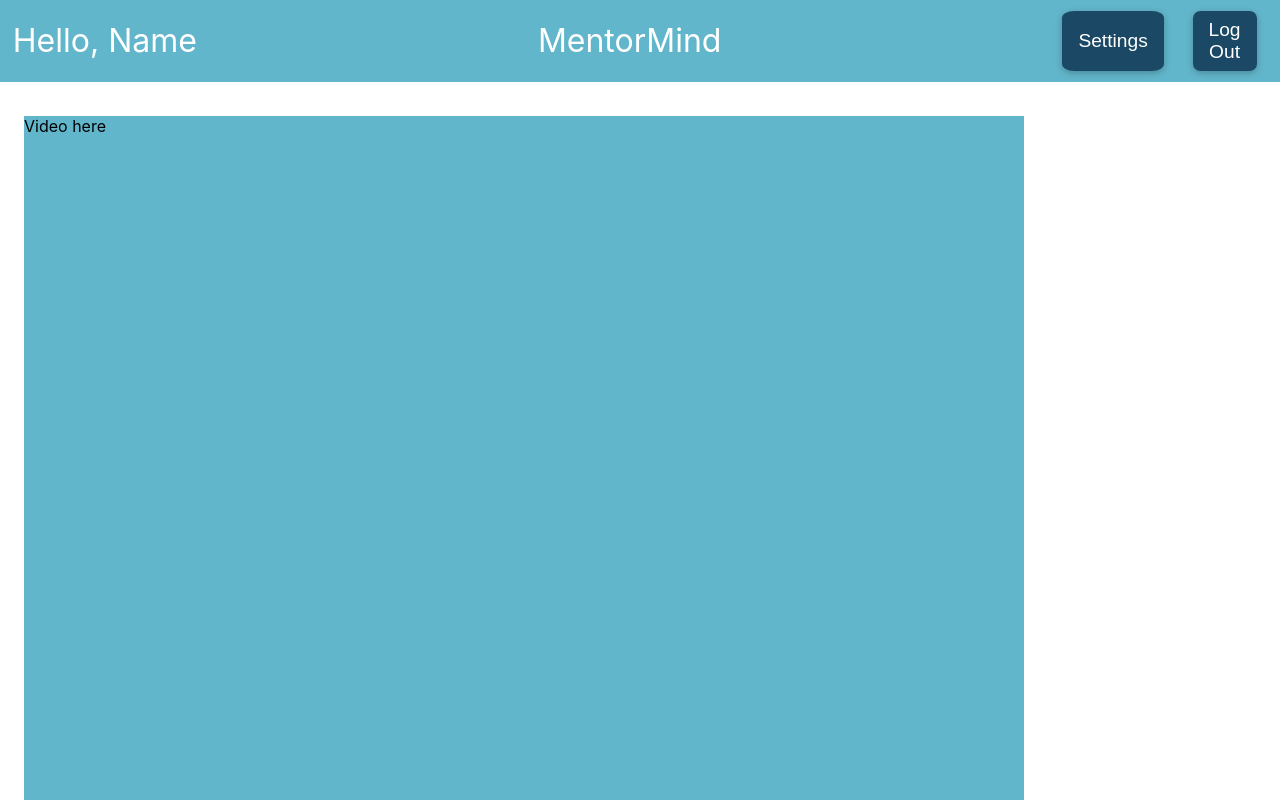
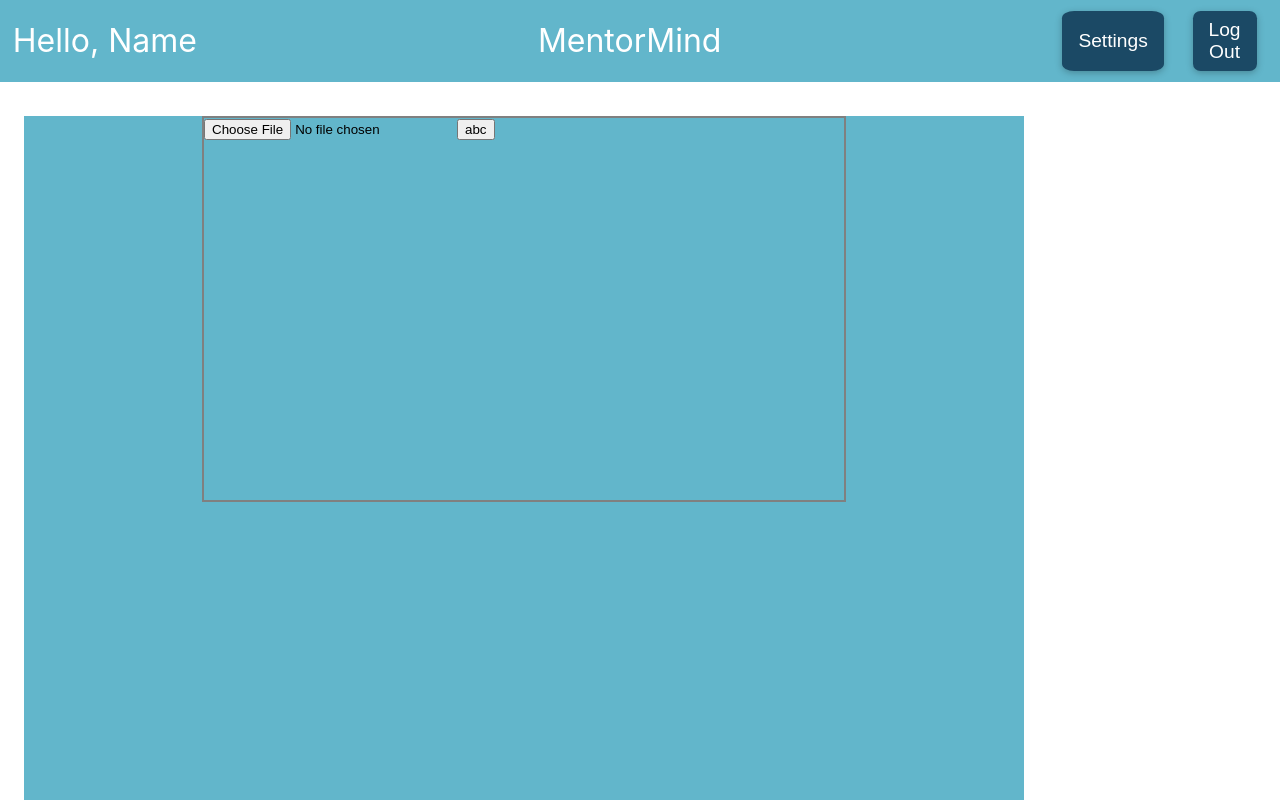
Before and after one commit to diss-mentor-mind/MentorMind, a React (Create React App) app in the folder mentor-mind-app/: page /video-page in a window 1280 px wide. Shown: the top 800 px of the page. Built offline with nearby package versions, Linux system fonts and the light colour scheme.

Commit message:
Added component to pdf and video page

```diff
--- a/mentor-mind-app/src/pages/PdfPage.tsx
+++ b/mentor-mind-app/src/pages/PdfPage.tsx
@@ -1,12 +1,20 @@
 import { Box, Grid, Button } from "@mui/material";
 import Comments from "../components/comments/comments";
 import PinnedContainer from "../components/containers/PinnedContainer";
+import RenderPdfComponent from "../components/render/RenderPdfComponent";
 
 const PdfPage = () => {
     return (
         <Grid container spacing={2} sx={{ display: "flex", flexDirection: "row" }}>
             <Grid sx={{ height: "700px", width: "1000px", marginLeft: "40px", marginTop: "50px", backgroundColor: "var(--primary-color)" }}>
-                {"Pdf file here"}
+                <Box
+                    display="flex"
+                    flexDirection="row"
+                    justifyContent="space-around"
+                    alignItems="center"
+                >
+                    <RenderPdfComponent />
+                </Box>
             </Grid>
             <Grid sx={{ height: "100%", width: "20%", marginLeft: "40px", marginTop: "50px" }}>
                 <PinnedContainer height="100%" width="100%">
--- a/mentor-mind-app/src/pages/VideoPage.tsx
+++ b/mentor-mind-app/src/pages/VideoPage.tsx
@@ -1,12 +1,20 @@
 import { Box, Grid, Button } from "@mui/material";
 import Comments from "../components/comments/comments";
 import PinnedContainer from "../components/containers/PinnedContainer";
+import RenderVideoComponent from "../components/render/RenderVideoComponent";
 
 const VideoPage = () => {
   return (
     <Grid container spacing={2} sx={{ display: "flex", flexDirection: "row" }}>
       <Grid sx={{ height: "700px", width: "1000px", marginLeft: "40px", marginTop: "50px", backgroundColor: "var(--primary-color)" }}>
-        {"Video here"}
+        <Box
+            display="flex"
+            flexDirection="row"
+            justifyContent="space-around"
+            alignItems="center"
+        >
+            <RenderVideoComponent />
+        </Box>
       </Grid>
       <Grid sx={{ height: "100%", width: "20%", marginLeft: "40px", marginTop: "50px" }}>
         <PinnedContainer height="100%" width="100%">
--- a/mentor-mind-app/src/routes/AppRoutes.jsx
+++ b/mentor-mind-app/src/routes/AppRoutes.jsx
@@ -4,13 +4,11 @@ import MainPage from "../pages/MainPage";
 import Course from "../pages/Course";
 import SettingsPage from "../pages/SettingsPage";
 import LogInRegister from "../pages/LogInRegister";
-import ViewMaterial from "../pages/ViewMaterial";
 import VideoPage from "../pages/VideoPage";
 import PdfPage from "../pages/PdfPage";
 import CoursePage from "../pages/CoursesPage";
 import LecturePage from "../pages/LecturePage";
 import ManageCoursePage from "../pages/ManageCoursePage";
-import ViewVideoMaterial from "../pages/ViewVideoMaterial";
 
 
 export default function AppRouter() {
@@ -21,8 +19,6 @@ export default function AppRouter() {
       <Route path="/courses" element={<CoursePage />} />
       <Route path="/lectures" element={<LecturePage />} />
       <Route path="/log-in" element={<LogInRegister />} />
-      <Route path="/view_material" element={ <ViewMaterial/>} />
-      <Route path="/view_video_material" element={ <ViewVideoMaterial/>} />
       <Route path="/video-page" element={<VideoPage />} />
       <Route path="/pdf-page" element={<PdfPage />} />
       <Route path="/settings" element={<SettingsPage />} />
```
